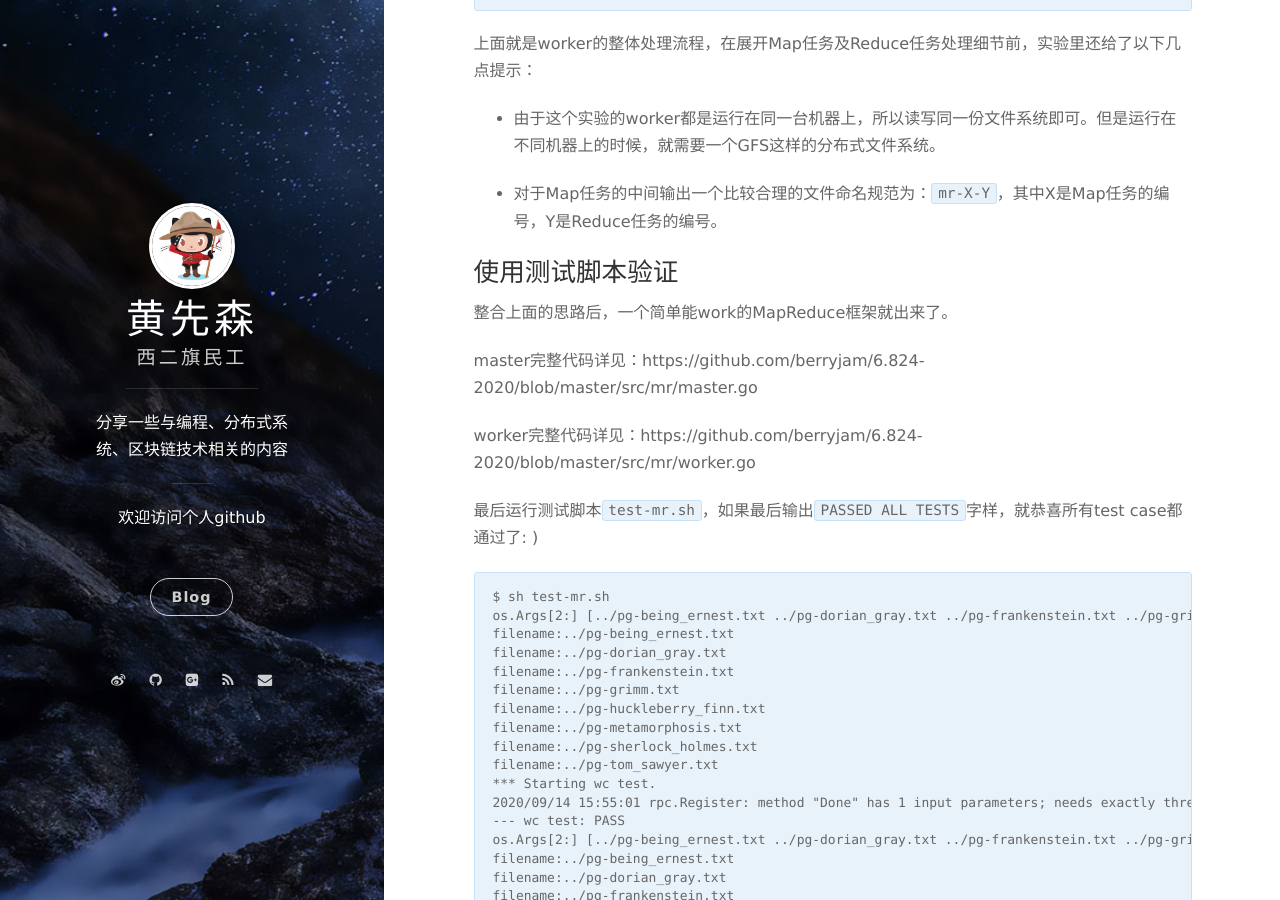
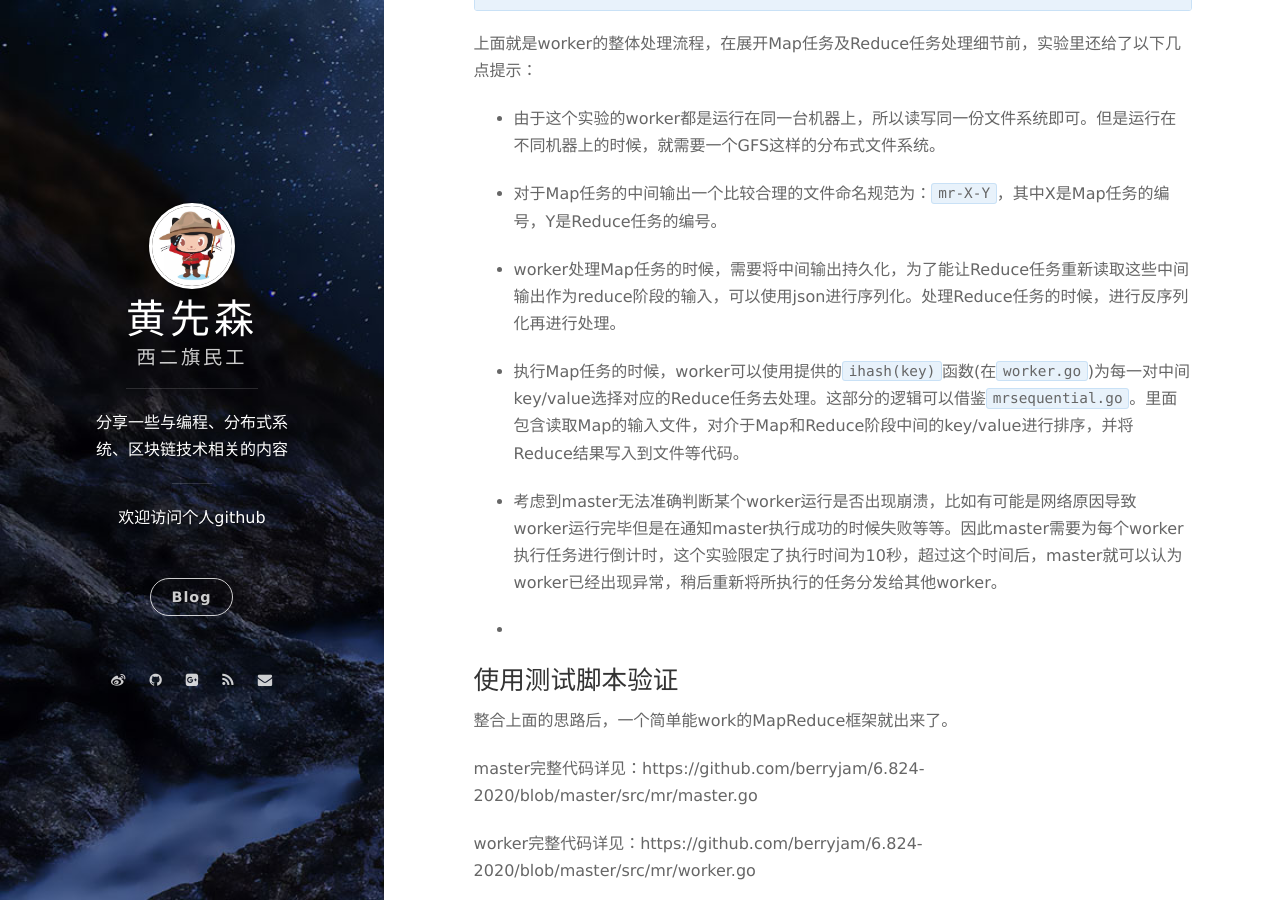
Before and after one commit to berryjam/berryjam.github.io, a Jekyll site: the page built from _posts/2020-09-12-6.824分布式系统课程系列(一):开篇&MapReduce介绍及框架实现.md, in a window 1280 px wide and 900 px high, scrolled down 7422 px. Built offline with Jekyll 4.4.1, drawn with Linux system fonts in a browser that asks for light colours; nearby versions of some CDN libraries; comment, search, counter and statistics services are not loaded.

Commit message:
Update 2020-09-12-6.824分布式系统课程系列(一):开篇&MapReduce介绍及框架实现.md

```diff
--- a/_posts/2020-09-12-6.824分布式系统课程系列(一):开篇&MapReduce介绍及框架实现.md
+++ b/_posts/2020-09-12-6.824分布式系统课程系列(一):开篇&MapReduce介绍及框架实现.md
@@ -289,6 +289,15 @@ func Worker(mapf func(string, string) []KeyValue,
 
 - 对于Map任务的中间输出一个比较合理的文件命名规范为：`mr-X-Y`，其中X是Map任务的编号，Y是Reduce任务的编号。
 
+- worker处理Map任务的时候，需要将中间输出持久化，为了能让Reduce任务重新读取这些中间输出作为reduce阶段的输入，可以使用json进行序列化。处理Reduce任务的时候，进行反序列化再进行处理。
+
+- 执行Map任务的时候，worker可以使用提供的`ihash(key)`函数(在`worker.go`)为每一对中间key/value选择对应的Reduce任务去处理。这部分的逻辑可以借鉴`mrsequential.go`。里面包含读取Map的输入文件，对介于Map和Reduce阶段中间的key/value进行排序，并将Reduce结果写入到文件等代码。
+
+- 考虑到master无法准确判断某个worker运行是否出现崩溃，比如有可能是网络原因导致worker运行完毕但是在通知master执行成功的时候失败等等。因此master需要为每个worker执行任务进行倒计时，这个实验限定了执行时间为10秒，超过这个时间后，master就可以认为worker已经出现异常，稍后重新将所执行的任务分发给其他worker。
+
+-
+
+
 ### 使用测试脚本验证
 
 整合上面的思路后，一个简单能work的MapReduce框架就出来了。
```
